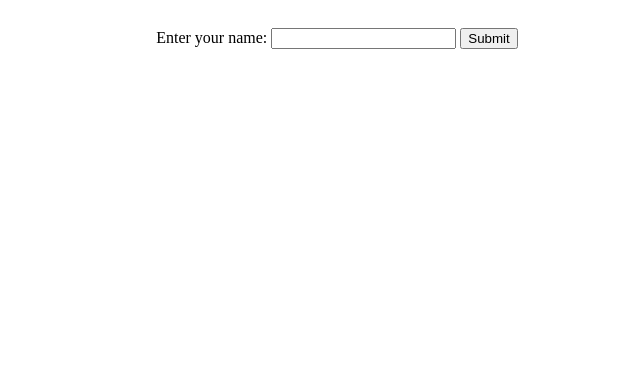
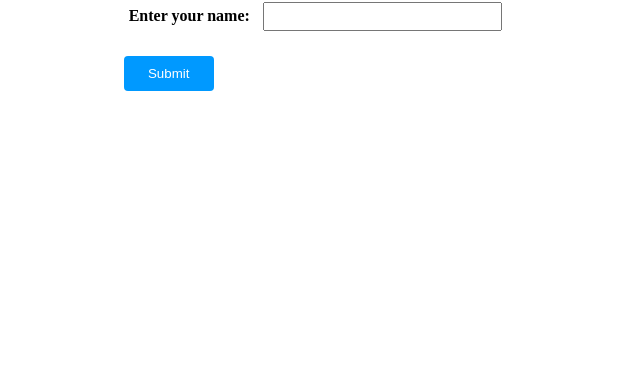
Before and after one commit to mark8769/GuessingGame, a plain HTML site: page public/index.html in a window 1280 px wide. Shown: the part 410-800 px from the top of the page, without its empty margins (303-943 px from the left). Drawn offline with nearby package versions, Linux system fonts and the light colour scheme.

Commit message:
styles.css: Added comments.

```diff
--- a/public/styles.css
+++ b/public/styles.css
@@ -4,10 +4,12 @@ Mark Ortega-Ponce
 styles.css
 */
 
+/* Take full height/width of window */
 html {
     height: 100vh;
     width: 100vw;
 }
+/* Take full heigh/width of window */
 body{
     margin: 0 0 0 0;
     height: 100vh;
@@ -32,3 +34,35 @@ body{
     align-items: center;
     justify-content: center;
 }
+/* Change display type to set size.
+Make labels appear bigger and bolder. */
+label{
+    display: inline-block;
+    width: 125px;
+    padding: 5px 5px 5px 5px;
+    font-weight: bolder;
+}
+/* Make inputs appear slightly bigger
+and move away from other inputs */
+input{
+    margin-top: 20px;
+    margin-bottom: 20px;
+    padding: 5px 5px 5px 5px;
+    width: 225px;
+}
+/* Button styling. */
+button{
+    cursor: pointer;
+    padding: 10px;
+    border-radius: 4px;
+    border: none;
+    width: 90px;
+    margin-top: 5px;
+    margin-bottom: 5px;
+    background-color: #09f;
+    color: white;
+}
+/* Align heading to center */
+h1{
+    text-align: center;
+}
```
